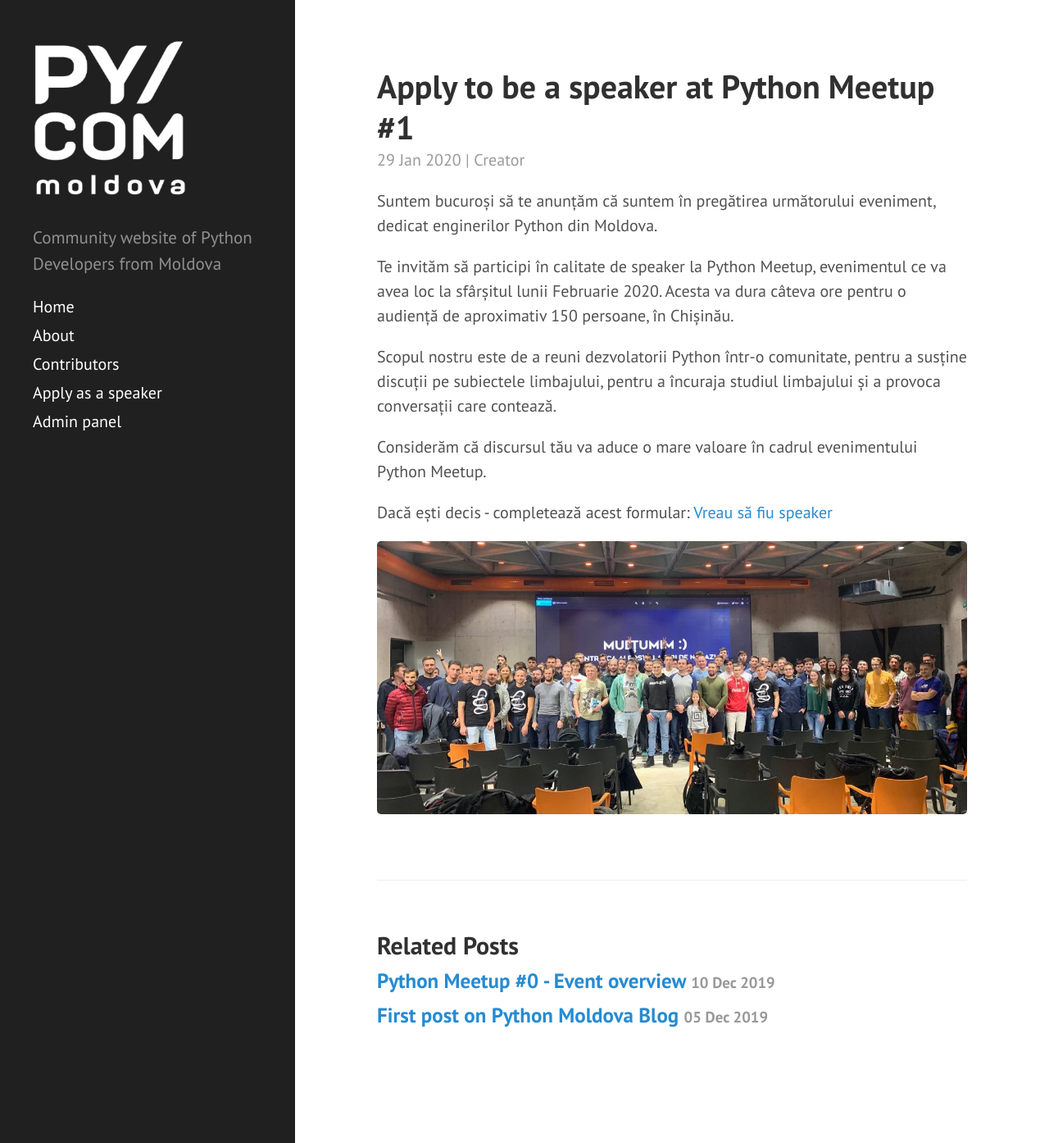
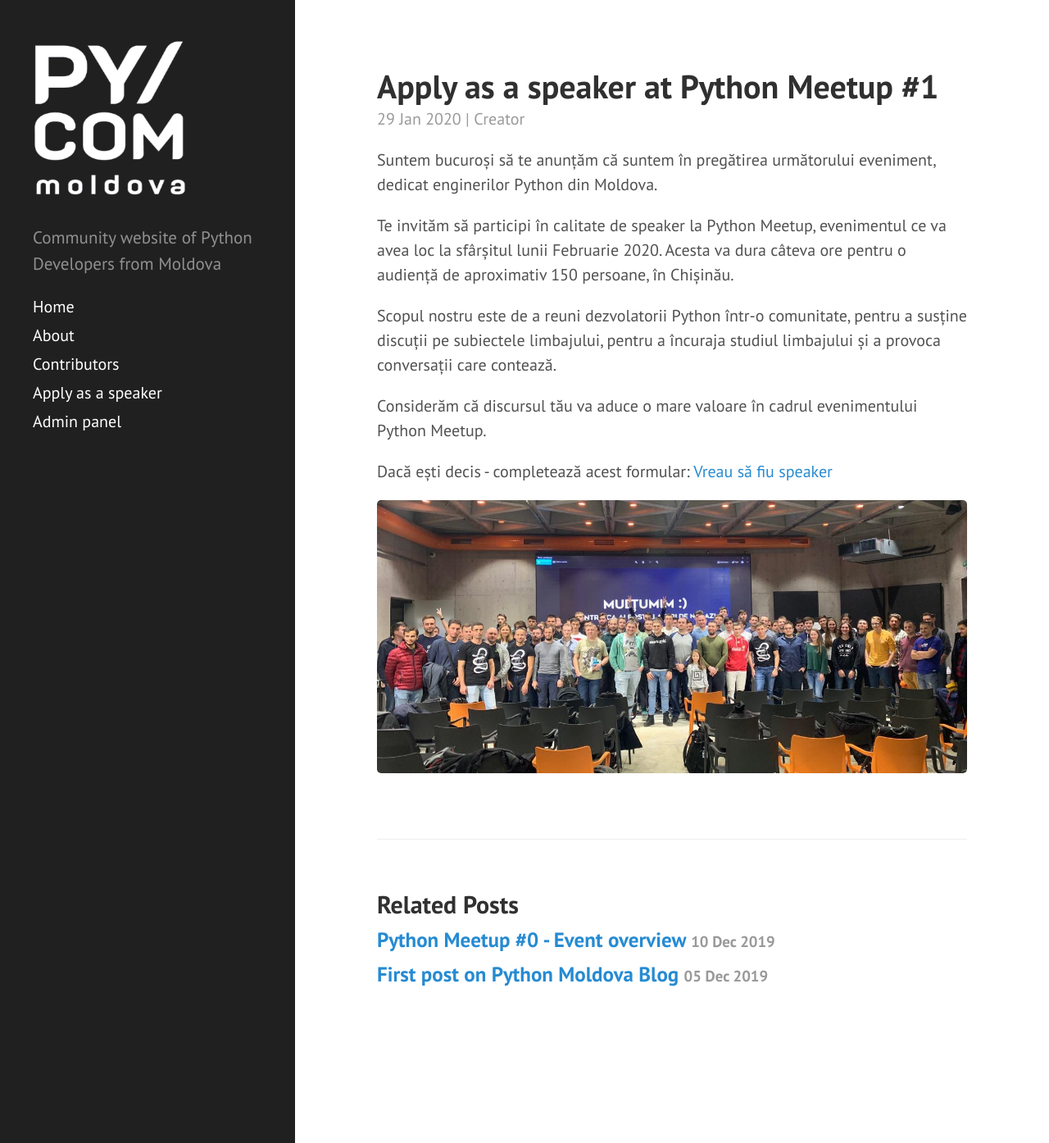
Before and after one commit to uoxiu/python-moldova, a Jekyll site: the page built from _posts/2020-01-29-apply-to-be-a-speaker.md, in a window 1280 px wide and 1394 px high. Shown: the whole window at 82% size. Built offline with Jekyll 4.4.1, drawn with Linux system fonts in a browser that asks for light colours.

```diff
--- a/_posts/2020-01-29-apply-to-be-a-speaker.md
+++ b/_posts/2020-01-29-apply-to-be-a-speaker.md
@@ -1,6 +1,6 @@
 ---
 layout: post
-title: Apply to be a speaker at Python Meetup &#35;1
+title: Apply as a speaker at Python Meetup &#35;1
 author: Creator
 short: Te invităm să participi în calitate de speaker la Python Meetup, evenimentul ce va avea loc la sfârșitul lunii Februarie 2020. Acesta va dura câteva ore pentru o audiență de aproximativ 150 persoane, în Chișinău.
 ---
```
